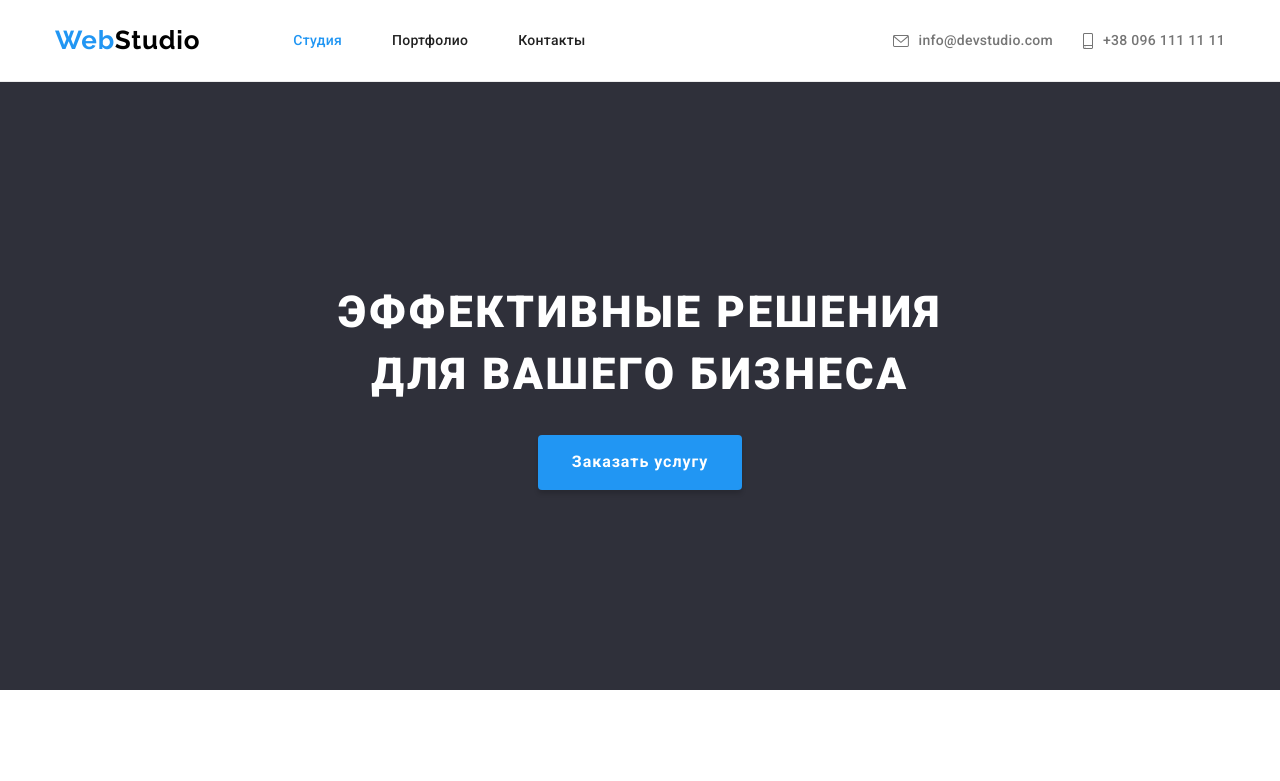
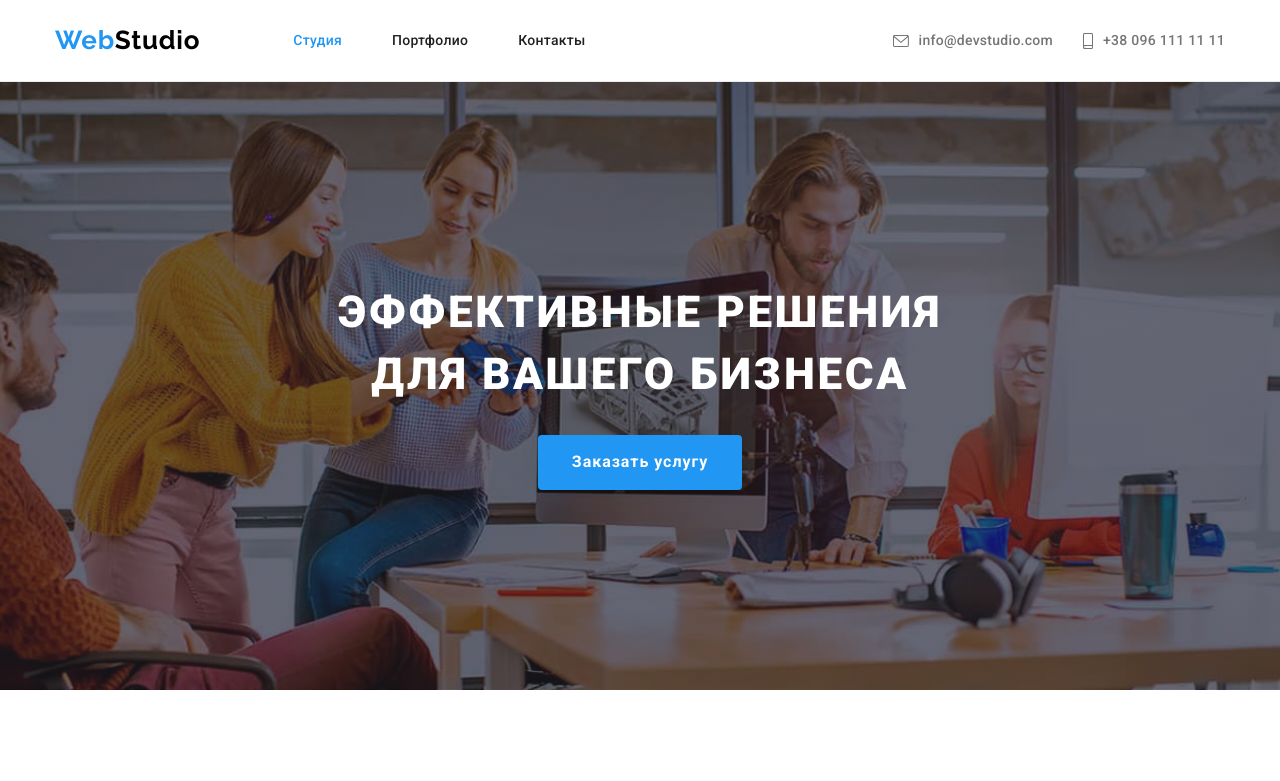
Before and after one commit to vixxxyg/goit-markup-hw-04, a plain HTML site: page index.html in a window 1280 px wide. Shown: the top 781 px of the page. Drawn offline with nearby package versions, Linux system fonts and the light colour scheme; the site is published under a folder, as on GitHub Pages, so addresses that start at the root find nothing.

Commit message:
исправляет путь к фону

```diff
--- a/css/styles.css
+++ b/css/styles.css
@@ -191,7 +191,7 @@ p {
   max-width: 1600px;
   margin-left: auto;
   margin-right: auto;
-  background-image: linear-gradient(to right, rgba(47, 48, 58, 0.4), rgba(47, 48, 58, 0.4)), url(/images/bg.jpg);
+  background-image: linear-gradient(to right, rgba(47, 48, 58, 0.4), rgba(47, 48, 58, 0.4)), url(../images/bg.jpg);
   background-repeat: no-repeat;
   background-size: cover;
   background-position: center;
```
